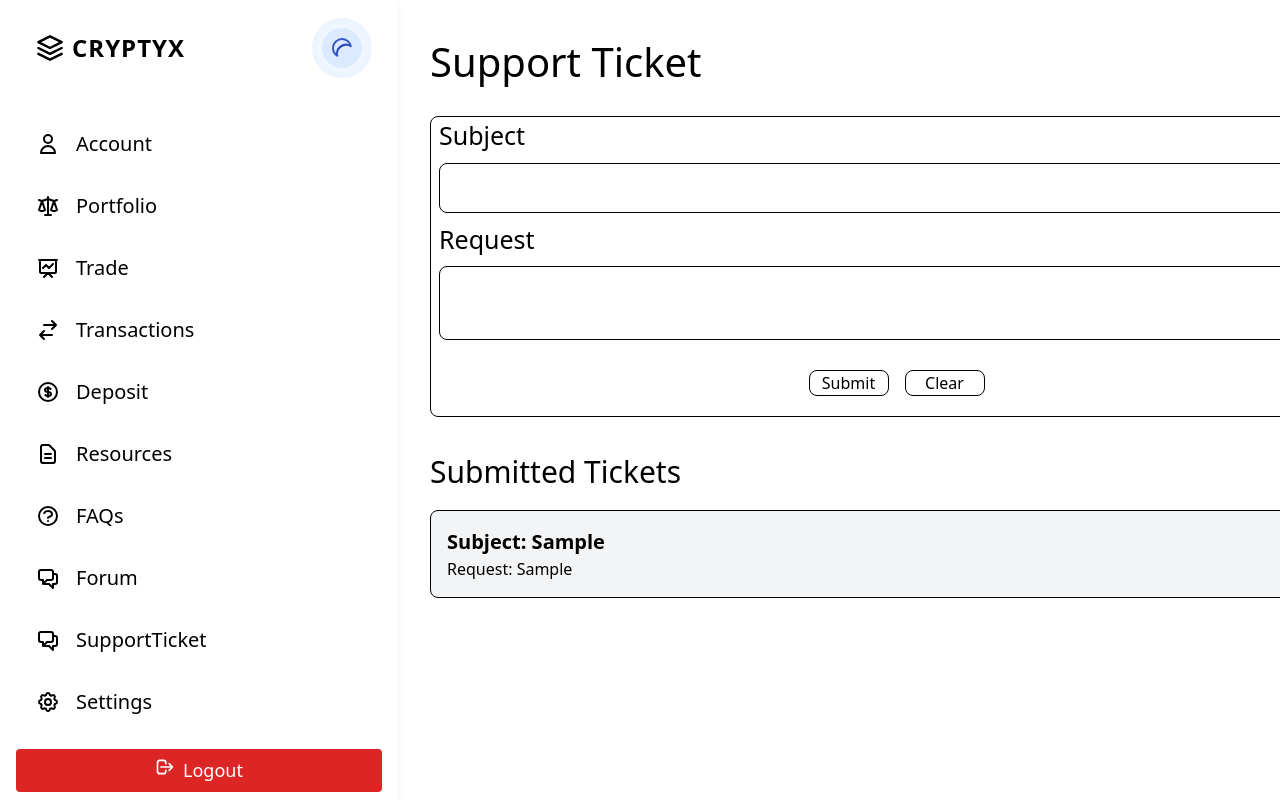
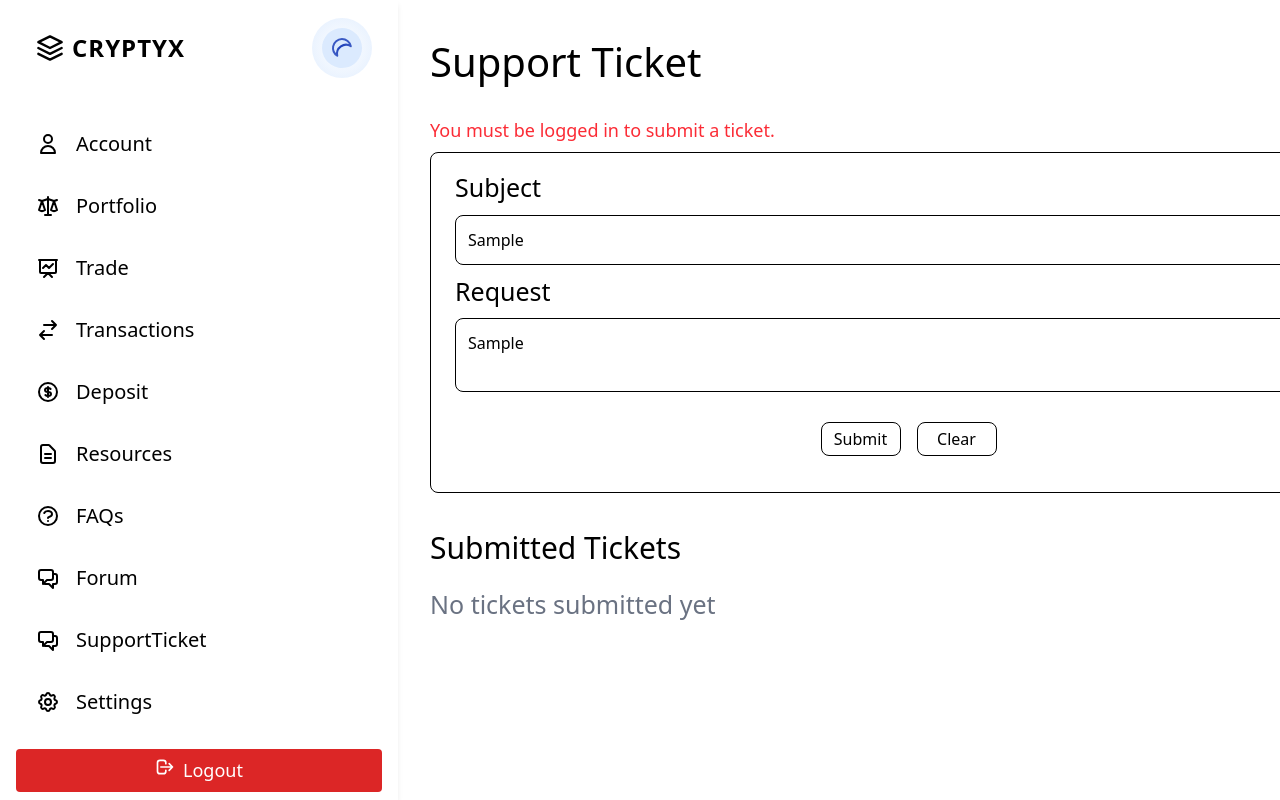
Before and after one commit to Dogan-Demir/crypto-trading-platform, a React (Vite) app in the folder crypto-trading-platform/: page /supportTicket in a window 1280 px wide. Both pictures are taken after typing "Sample", "Sample" into the empty fields and a click on the button "Submit". Shown: the top 800 px of the page. Built offline with nearby package versions, Linux system fonts and the light colour scheme; the HTML template or start-up script is replaced by a standard one.

Commit message:
Updated the SupportTicket.jsx, improved ticket submission and status display and connected properly to backend

```diff
--- a/crypto-trading-platform/src/SupportTicket.jsx
+++ b/crypto-trading-platform/src/SupportTicket.jsx
@@ -1,7 +1,6 @@
-import React, { useState } from "react";
+import React, { useState, useEffect } from "react";
 import NavBar2 from "./NavBar2";
 import bgImage from "./assets/Background-dark.png";
-import { Link } from "react-router-dom";
 import { useTheme } from './ThemeContext';
 
 export default function SupportTicket() {
@@ -9,14 +8,71 @@ export default function SupportTicket() {
     const [ticket, setTicket] = useState([]);
     const [subject, setSubject] = useState('');
     const [request, setRequest] = useState('');
+    const [error, setError] = useState('');
+    const [success, setSuccess] = useState('');
+
+    // it gets the tickets from the backend
+    useEffect(() => {
+        const fetchTickets = async () => {
+            const token = localStorage.getItem('token');
+            // if theyre not logged in, it doesnt fetch the tickets
+            if (!token) return;
+
+            try {
+                const res = await fetch('http://localhost:8000/support/tickets/', {
+                    headers: {
+                        'Authorization': `Token ${localStorage.getItem('token')}`
+                    }
+                });
+                const data = await res.json();
+                setTicket(data); // it sets the tickets to the data from the backend
+            } catch (err) {
+                console.error("Error fetching tickets:", err);
+            }
+        };
+
+        fetchTickets();
+    }, []);
 
     const handleTicket = async (e) => {
         e.preventDefault();
-        const newTicket = {subject, request};
-        setTicket((prevTickets) => [...prevTickets, newTicket]);
-        setSubject('');
-        setRequest('');
-    }
+        setError('');
+        setSuccess('');
+
+        const token = localStorage.getItem('token');
+        if (!token) {
+            setError("You must be logged in to submit a ticket.");
+            return;
+        }
+
+        try {
+            const response = await fetch('http://localhost:8000/support/submit/', {
+                method: 'POST',
+                headers: {
+                    'Content-Type': 'application/json',
+                    'Authorization': `Token ${localStorage.getItem('token')}`,
+                },
+                body: JSON.stringify({
+                    subject,
+                    message: request  // basically maps the message to request
+                }),
+            });
+
+            if (response.ok) {
+                const resData = await response.json();
+                setSuccess("Ticket submitted successfully!");
+                setTicket((prev) => [...prev, { subject, request , status: 'open' }]);
+                setSubject('');
+                setRequest('');
+            } else {
+                const errData = await response.json();
+                setError(errData.error || "Failed to submit ticket.");
+            }
+        } catch (err) {
+            console.error("Error:", err);
+            setError("Something went wrong. Please try again.");
+        }
+    };
 
     return (
         <div className="flex min-h-screen bg-lightMode-background dark:bg-[#0F1429]">
@@ -29,19 +85,45 @@ export default function SupportTicket() {
                          backgroundSize: 'cover'
                      }}>
                     <div className="p-8">
-                        <div className="flex justify-between items-center mb-6">
-                            <h1 className="text-[40px]">Support Ticket</h1>
-                        </div>
-                        <form onSubmit={handleTicket} className="grid items-center w-[933px] border rounded-lg space-y-4">
+                        <h1 className="text-[40px] mb-6">Support Ticket</h1>
+
+                        {error && <p className="text-red-500 text-lg mb-2">{error}</p>}
+                        {success && <p className="text-green-500 text-lg mb-2">{success}</p>}
+
+                        <form onSubmit={handleTicket} className="grid items-center w-[933px] border rounded-lg space-y-4 p-4">
                             <div>
                                 <label className="block mb-2 ml-2 text-[25px]">Subject</label>
-                                <input value={subject} onChange={(e)=>setSubject(e.target.value)} type="text" className={"w-[915px] p-3 rounded-lg border mb-2 ml-2"}/>
+                                <input
+                                    value={subject}
+                                    onChange={(e)=>setSubject(e.target.value)}
+                                    type="text"
+                                    required
+                                    className="w-[915px] p-3 rounded-lg border mb-2 ml-2"
+                                />
+
                                 <label className="block mb-2 ml-2 text-[25px]">Request</label>
-                                <textarea value={request} onChange={(e)=>setRequest(e.target.value)} className={"w-[915px] p-3 rounded-lg border mb-2 ml-2"}/>
+                                <textarea
+                                    value={request}
+                                    onChange={(e)=>setRequest(e.target.value)}
+                                    required
+                                    className="w-[915px] p-3 rounded-lg border mb-2 ml-2"
+                                />
                             </div>
+
                             <div className="flex justify-center items-center space-x-4 mb-[20px]">
-                               <button type="submit" className={"border w-[80px] rounded-lg"}>Submit</button>
-                               <button type="clear" className={"border w-[80px] rounded-lg"}>Clear</button>
+                                <button type="submit" className="border w-[80px] rounded-lg px-2 py-1">Submit</button>
+                                <button
+                                    type="button"
+                                    className="border w-[80px] rounded-lg px-2 py-1"
+                                    onClick={() => {
+                                        setSubject('');
+                                        setRequest('');
+                                        setError('');
+                                        setSuccess('');
+                                    }}
+                                >
+                                    Clear
+                                </button>
                             </div>
                         </form>
 
@@ -54,13 +136,26 @@ export default function SupportTicket() {
                                 <ul className="space-y-4">
                                     {ticket.map((t, index) => (
                                         <li key={index} className="p-4 border rounded-lg bg-gray-100 dark:bg-gray-800">
-                                            <h3 className="text-[20px] font-bold">Subject: {t.subject}</h3>
-                                            <p className="text-[16px]">Request: {t.request}</p>
+                                            <h3 className="text-[20px] font-bold mb-2">Subject: {t.subject}</h3>
+                                            <p className="text-[16px] mb-2">Request: {t.message || t.request}</p>
+                                            <p className="text-[16px] mb-2">
+                                                <span className="font-semibold">Status:</span> {t.status === 'open' ? (
+                                                    <span className="text-green-500">Open</span>
+                                                ) : (
+                                                    <span className="text-red-500">Closed</span>
+                                                )}
+                                            </p>
+                                            {t.response && (
+                                                <p className="text-[16px] text-blue-500 mt-2">
+                                                    <span className="font-semibold">Admin Response:</span> {t.response}
+                                                </p>
+                                            )}
                                         </li>
                                     ))}
                                 </ul>
                             )}
                         </div>
+
                     </div>
                 </div>
             </main>
```
